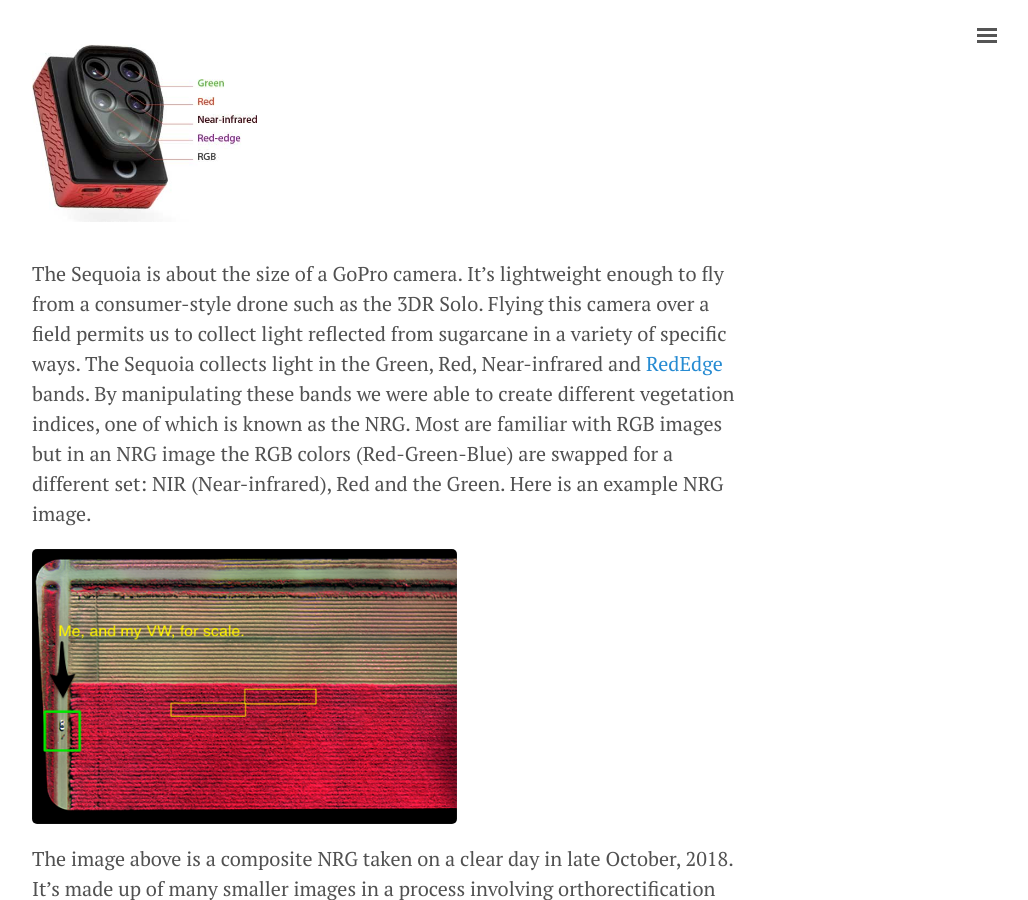
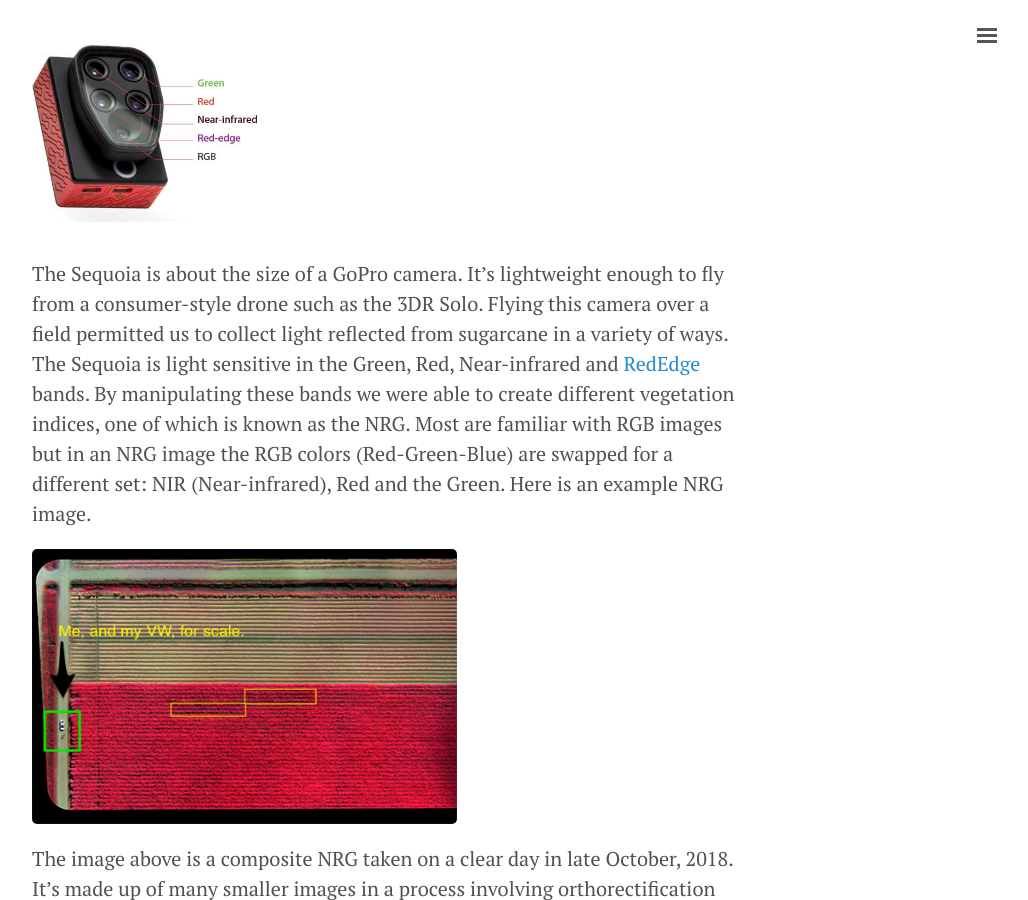
Before and after one commit to geraldmc/geraldmc.github.io, a Jekyll site: the page built from _posts/2019-04-06-predicting-yield-1.md, in a window 1280 px wide and 900 px high, scrolled down 2523 px. Shown: the whole window, without its empty margins (248-1276 px from the left). Built offline with Jekyll 4.4.1, drawn with Linux system fonts in a browser that asks for light colours.

Commit message:
updates part 1

```diff
--- a/_posts/2019-04-06-predicting-yield-1.md
+++ b/_posts/2019-04-06-predicting-yield-1.md
@@ -38,7 +38,7 @@ Creating a vegetation index first requires getting a camera into the air. As we
 
 ![NGR Highlight]({{ site.url }}/assets/parrot-sequoia-camera.png){:height="225px" width="225px"}
 
-The Sequoia is about the size of a GoPro camera. It’s lightweight enough to fly from a consumer-style drone such as the 3DR Solo. Flying this camera over a field permits us to collect light reflected from sugarcane in a variety of specific ways. The Sequoia collects light in the Green, Red, Near-infrared and [RedEdge](https://en.wikipedia.org/wiki/Red_edge) bands. By manipulating these bands we were able to create different vegetation indices, one of which is known as the NRG. Most are familiar with RGB images but in an NRG image the RGB colors (Red-Green-Blue) are swapped for a different set: NIR (Near-infrared), Red and the Green. Here is an example NRG image.
+The Sequoia is about the size of a GoPro camera. It’s lightweight enough to fly from a consumer-style drone such as the 3DR Solo. Flying this camera over a field permitted us to collect light reflected from sugarcane in a variety of ways. The Sequoia is light sensitive in the Green, Red, Near-infrared and [RedEdge](https://en.wikipedia.org/wiki/Red_edge) bands. By manipulating these bands we were able to create different vegetation indices, one of which is known as the NRG. Most are familiar with RGB images but in an NRG image the RGB colors (Red-Green-Blue) are swapped for a different set: NIR (Near-infrared), Red and the Green. Here is an example NRG image.
 
 ![NGR Highlight]({{ site.url }}/assets/NGR-highlight-scale.png){:height="275px" width="425px"}
 
```
